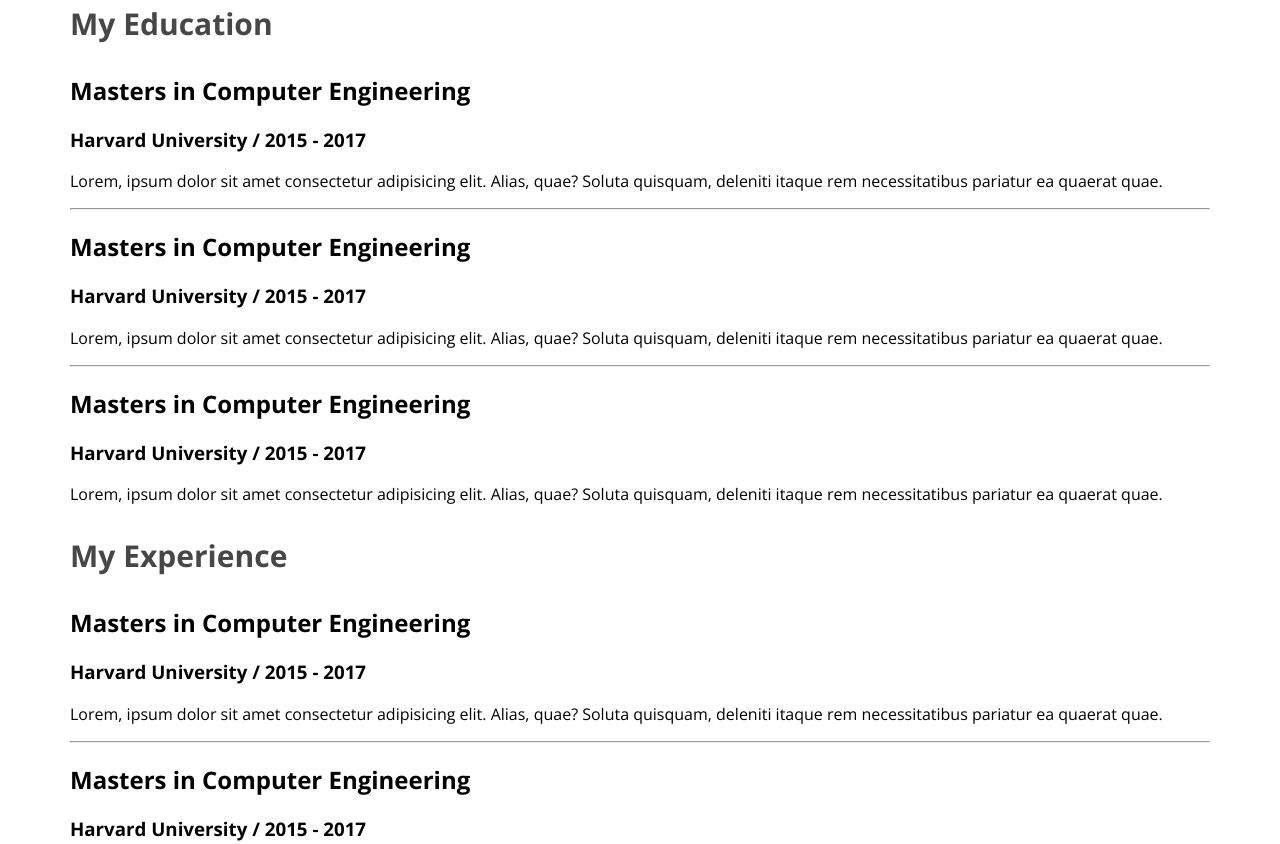
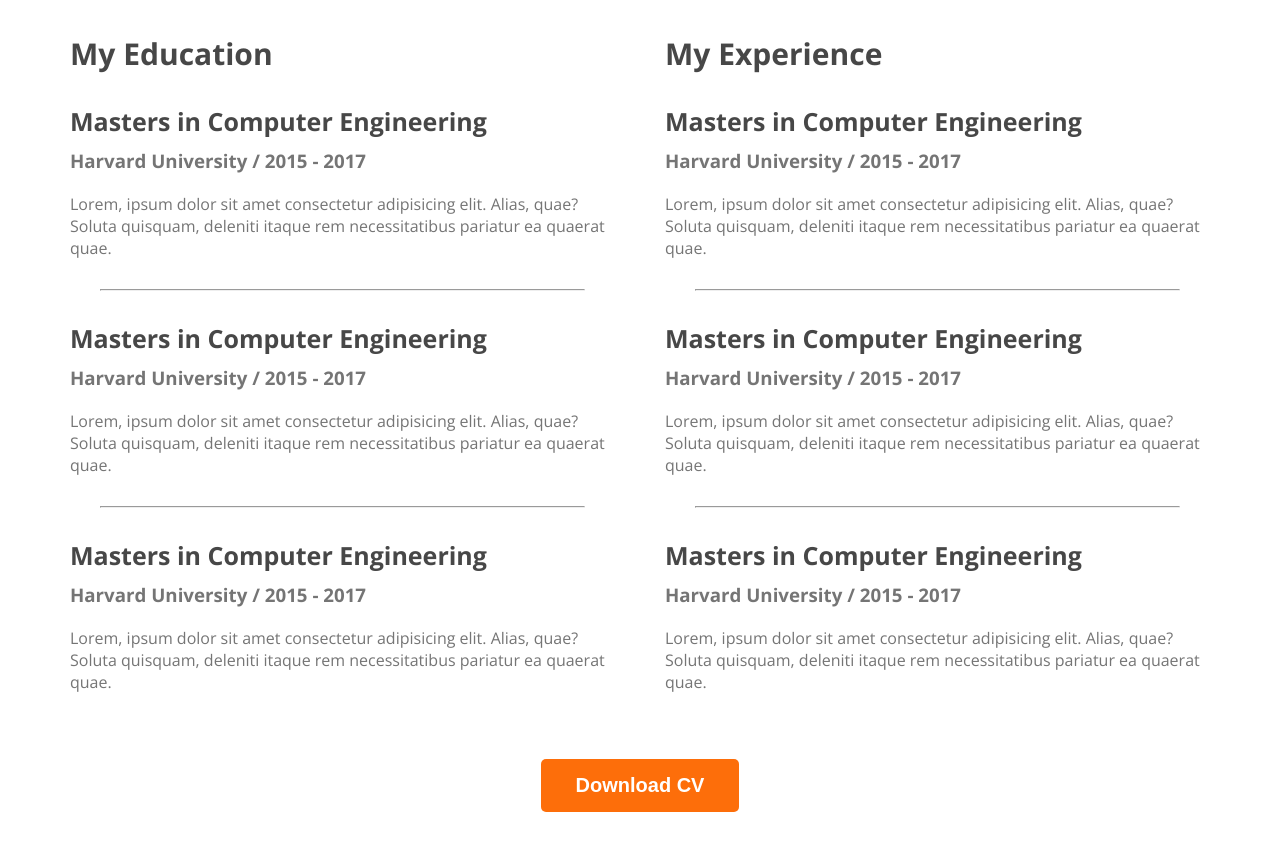
Before and after one commit to mujtaba-abdul-qadir-cse/webdeveloper-portfolio, a plain HTML site: page index.html in a window 1280 px wide. Shown: the part 2474-3318 px from the top of the page. After the commit the page ends 3294 px from the top, so only its background shows below. Drawn offline with nearby package versions, Linux system fonts and the light colour scheme.

Commit message:
finished the resume section

```diff
--- a/index.html
+++ b/index.html
@@ -136,10 +136,13 @@
                     <div class="resume-item">
                         <h2 class="resume-item-title">Masters in Computer Engineering</h2>
                         <h3 class="resume-item-institute">Harvard University / 2015 - 2017</h3>
-                        <p class="resume-item-description">Lorem, ipsum dolor sit amet consectetur adipisicing elit. Alias, quae? Soluta quisquam, deleniti itaque rem necessitatibus pariatur ea quaerat quae.</p>
+                        <p class="resume-item-description">Lorem, ipsum dolor sit amet consectetur adipisicing elit. Alias, quae? Soluta quisquam, deleniti itaque rem necessitatibus pariatur ea quaerat quae.
+                        </p>
                     </div>
                 </div>
-
+            </div>
+            <div class="download-cv">
+                <button class="btn-primary">Download CV</button>
             </div>
         </section>
     </main>
--- a/styles/portfolio.css
+++ b/styles/portfolio.css
@@ -141,3 +141,34 @@ main section{
     font-size: 30px;
     font-weight: 700;
 }
+.resume-container{
+    display: flex;
+    gap: 50px;
+}
+
+.resume-item-title{
+    color: #474747;
+    font-size: 25px;
+    font-weight: 700;
+    margin-bottom: 10px;
+}
+
+.resume-item-institute{
+    margin-bottom: 20px;
+    margin-top: 0px;
+}
+
+
+.resume-item-institute,
+.resume-item-description{
+    color: #757575;
+}
+
+.resume-container hr{
+    margin: 30px;
+}
+
+.download-cv{
+    text-align: center;
+    margin-top: 50px;
+}
```
